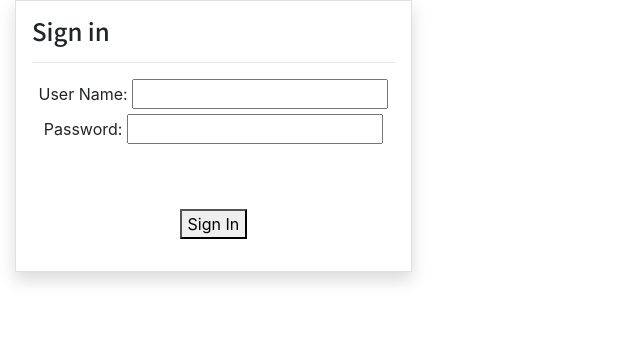
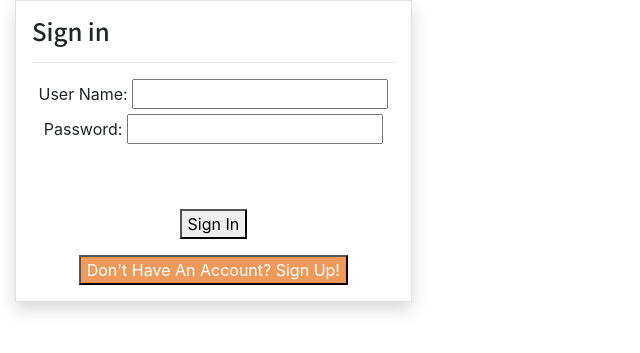
Before and after one commit to adam3norton/ratingShark, a Django app: page /login/signin/ in a window 1280 px wide. Shown: the top 353 px of the page, without its empty margins (0-640 px from the left). Run offline with Django 4.2, Linux system fonts and the light colour scheme; some libraries are stand-ins or nearby versions; some web fonts are replaced.

Commit message:
added login features to the profile page

```diff
--- a/homePages/views.py
+++ b/homePages/views.py
@@ -50,7 +50,8 @@ def chartsPageView(request):
     final_result = results['tracks'][:10]
 
     context = {
-        'results' : final_result
+        'results' : final_result,
+        'loggedin': loggedIn,
     }
     return render(request,'homePages/charts.html', context)
 
@@ -70,20 +71,33 @@ def newReviewPageView(request):
 
 
     context = {
-        'results': results
+        'results': results,
+        'loggedin': loggedIn,
     }
     return render(request,'homePages/new-review.html', context)
 
 
 def profilePageView(request):
-    context = {}
-    return render(request,'homePages/profile.html', context)
+
+    if not loggedIn:
+        return redirect(loginPageView, method = 'signin')
+    else:
+
+        userData = User.objects.get(id = loggedInUserId)
+
+        context = {
+            'loggedin': loggedIn,
+            'userData': userData
+        }
+        return render(request,'homePages/profile.html', context)
 
 def searchPageView(request):
-    context = {}
+    context = {
+        'loggedin': loggedIn,
+    }
     return render(request,'homePages/search.html', context)
 
-def loginPageView(request, method):
+def loginPageView(request, method = 'signin'):
     global loggedIn
     global loggedInUserId
     global loggedInUsername
@@ -158,8 +172,6 @@ def loginPageView(request, method):
                 "display": "signin",
             }
         elif method == 'signup':
-
-
             context = {
                 "display": 'signup',
             }
--- a/templates/homepages/login.html
+++ b/templates/homepages/login.html
@@ -76,6 +76,11 @@
                         <button type="submit" class="login-submit-button">Sign Up</button>
                     </div>
                 </form>
+                <div style="display: grid; place-items: center;">
+                    <a href="{% url 'login' method='signin' %}">
+                        <button class="login-button">Already Have An Account? Sign in!</button>
+                    </a>
+                </div>
             </div>
         </div>
         <div></div>
@@ -108,6 +113,14 @@
                         </div>
                     </div>
                 </form>
+                <div style="display: grid; place-items: center;">
+                    <a href="{% url 'login' method='signup'%}">
+                        <button class="login-button" style="background-color: #ec995a; color: #ffffff;">
+                            Don't Have An Account? Sign Up!
+                        </button>
+                    </a>
+
+                </div>
             </div>
         </div>
         <div></div>
--- a/templates/homepages/profile.html
+++ b/templates/homepages/profile.html
@@ -4,14 +4,14 @@
 
 <section>
     <h1>Profile</h1>
-    <!-- <section class="review">
+    <section class="review">
         <hr>
-        <h5>{{ post.DateTime }}</h5>
+        <h5>{{ userData.first_name }}</h5>
         <h3>{{ post.User }}, your <b>{{ post.ConnectionToUser }}</b></h3>
         <h1>{{ post.Album }}</h1>
         <h1>{{ post.Stars }}</h1>
         <hr>
-    </section> -->
+    </section>
 </section>
 
 {% endblock %}
```
Also changed, not shown: 1 other file.
